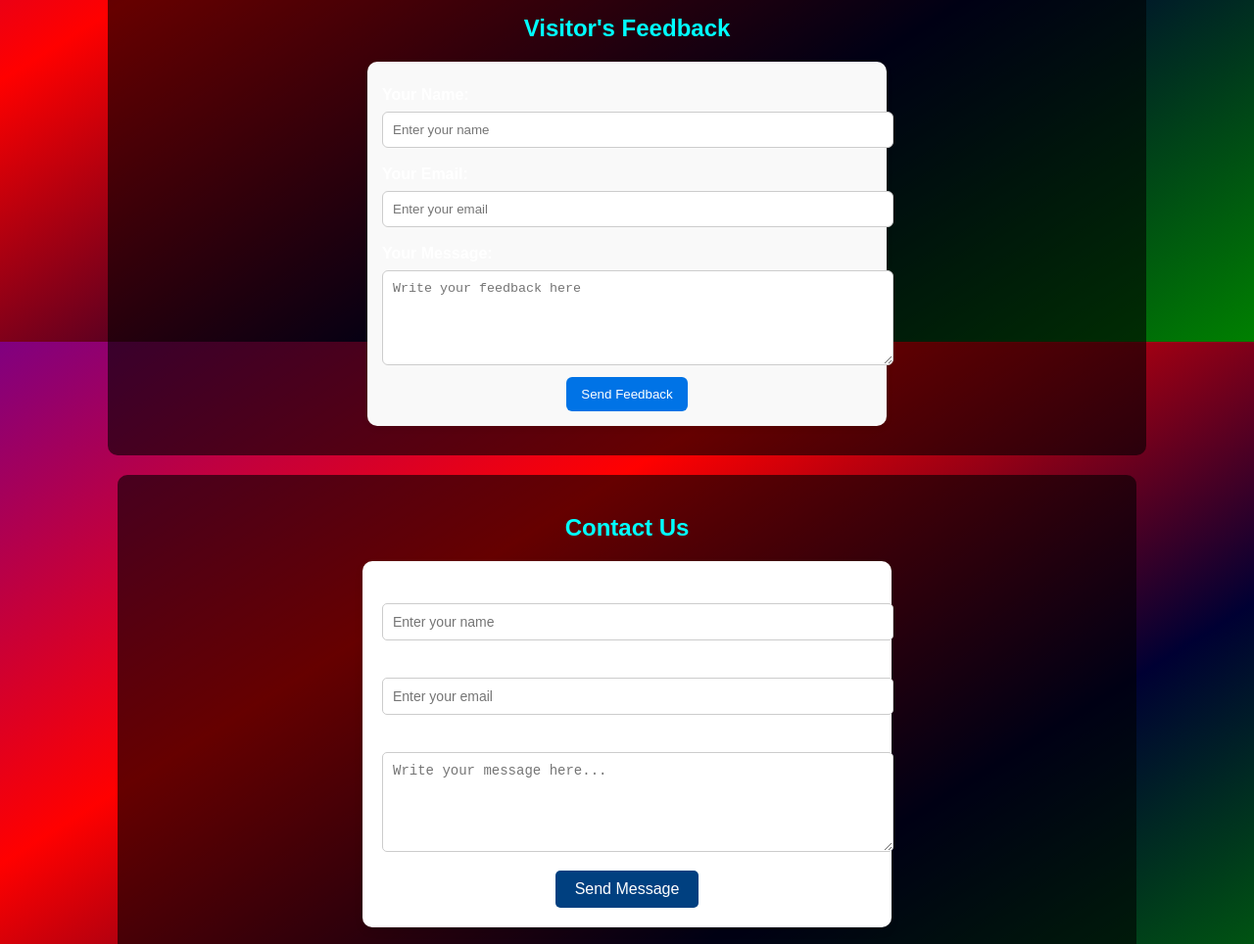
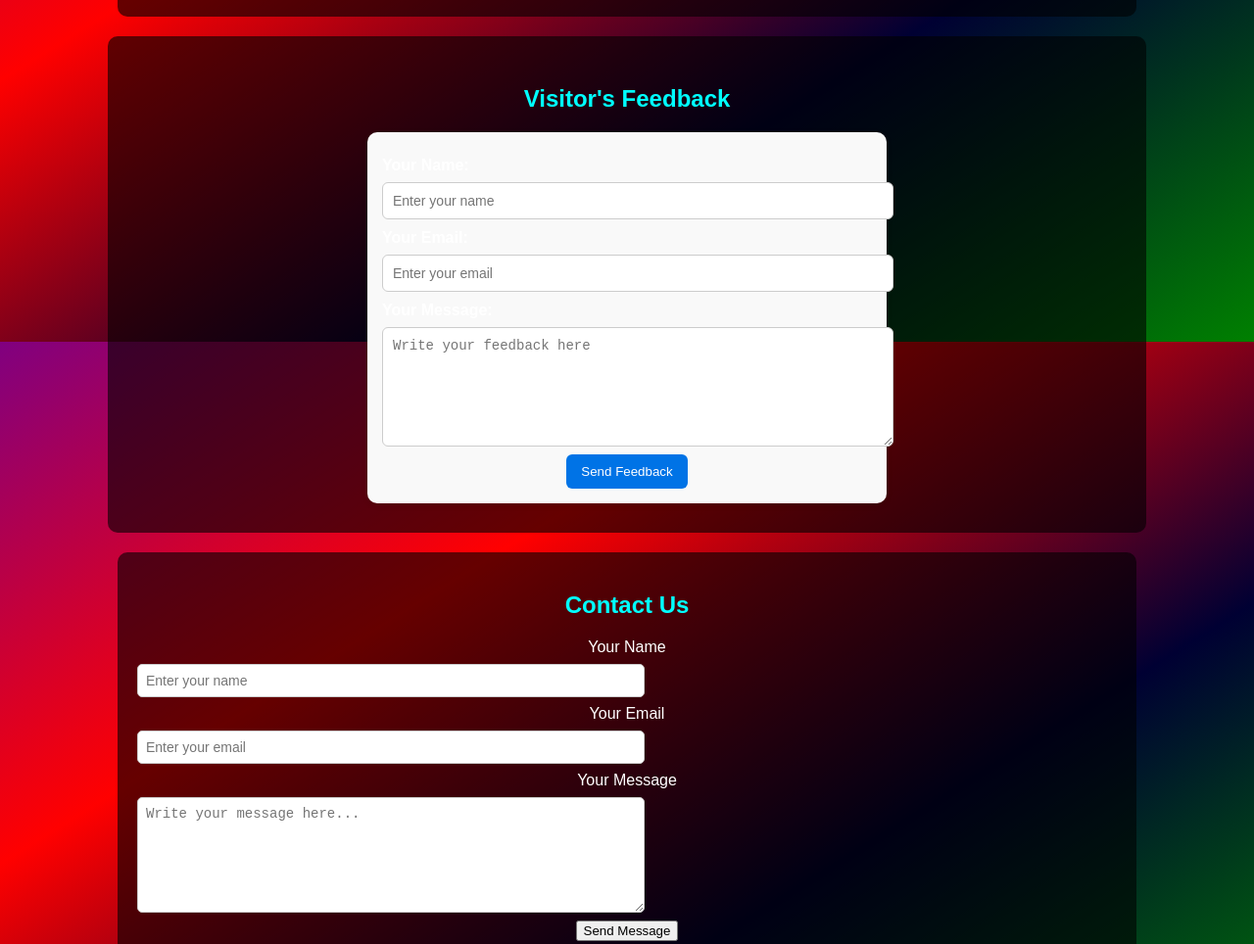
Before and after one commit to daraceagle/daraceagle.github.io, a plain HTML site: page index.html in a window 1280 px wide. Shown: the part 2051-3015 px from the top of the page at 98% size. Drawn offline with Linux system fonts and the light colour scheme.

Commit message:
Added changes to both visitor's feedback and contact us

```diff
--- a/index.html
+++ b/index.html
@@ -2,6 +2,25 @@
 <html lang="en">
 <head>
   <style>
+  /* Applies to both Contact Us and Visitor’s Feedback forms */
+  form input,
+  form textarea {
+    width: 90%;        /* Make longer */
+    max-width: 500px;  /* Don’t let it get too wide */
+    padding: 8px;      /* Reduce height */
+    margin: 8px 0;     /* Space between boxes */
+    font-size: 14px;
+    border: 1px solid #ccc;
+    border-radius: 5px;
+    display: block;    /* Put each field on new line */
+  }
+
+  /* Only for the message box */
+  form textarea {
+    height: 100px;     /* Smaller height */
+    resize: vertical;  /* User can drag to expand */
+  }
+</style>
   .contact-form {
     max-width: 500px;
     margin: 20px auto;
```
